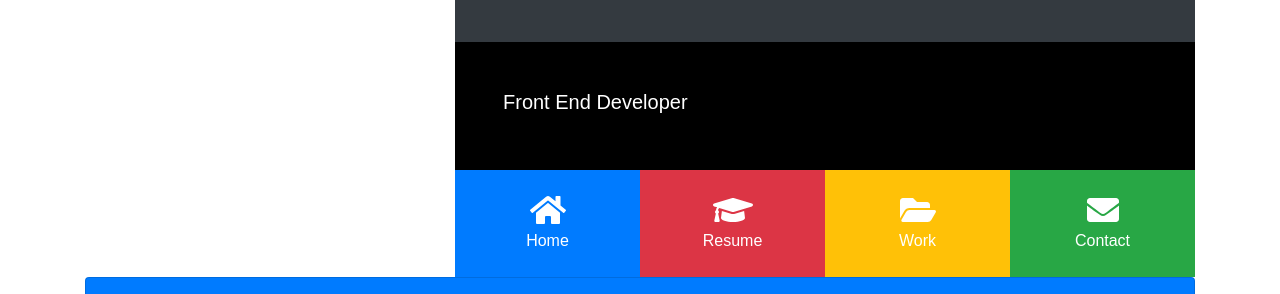
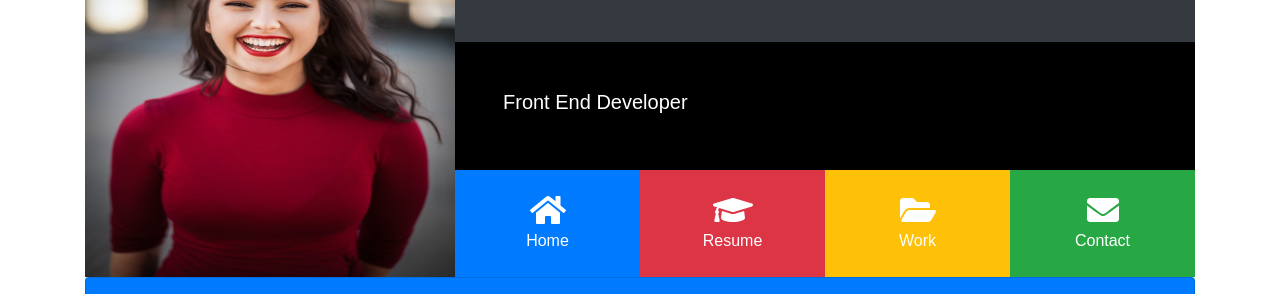
Before and after one commit to Priyadharshni05/My-Resume-Model, a plain HTML site: page index.html in a window 1280 px wide. Shown: the part 110-404 px from the top of the page. Drawn offline with nearby package versions, Linux system fonts and the light colour scheme; a script that the page names is missing; a web font is replaced by a local one.

Commit message:
Update index.html

```diff
--- a/index.html
+++ b/index.html
@@ -21,7 +21,7 @@
         <!-- header starts -->
         <header id="main-header">
             <div class="row no-gutters">
-                <img class="img-1 col-lg-4 col-md-5" src="..image/Profile image.jpg" alt="Profile image">
+                <img class="img-1 col-lg-4 col-md-5" src="/image/Profile image.jpg" alt="Profile image">
                 <div class="col-lg-8 col-md-7">
                     <div class="d-flex flex-column">
                         <div class="bg-dark p-5 text-white d-flex flex-row align-items-center justify-content-between">
```
